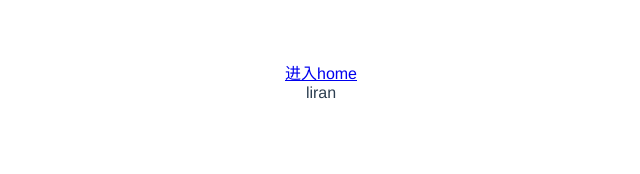
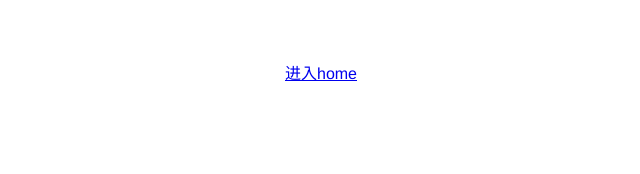
Before and after one commit to Ostaer/vue-learn, a Vue app: page /#/argu/1 in a window 1280 px wide. Before the commit this address led to /#/argu/1. Shown: the top 174 px of the page, without its empty margins (319-959 px from the left). Built offline with nearby package versions, Linux system fonts and the light colour scheme.

Commit message:
15.3-webpack

```diff
--- a/src/router/router.js
+++ b/src/router/router.js
@@ -8,11 +8,9 @@ const routes = [
     component: home
   },
   {
-    path: '/argu/:name',
+    path: '/argu',
     component: () => import('@/components/argu.vue'),
-    props: {
-      name: 'liran'
-    }
+    props: route => ({ name: route.query.name })
   },
   {
     path: '/parent',
```
